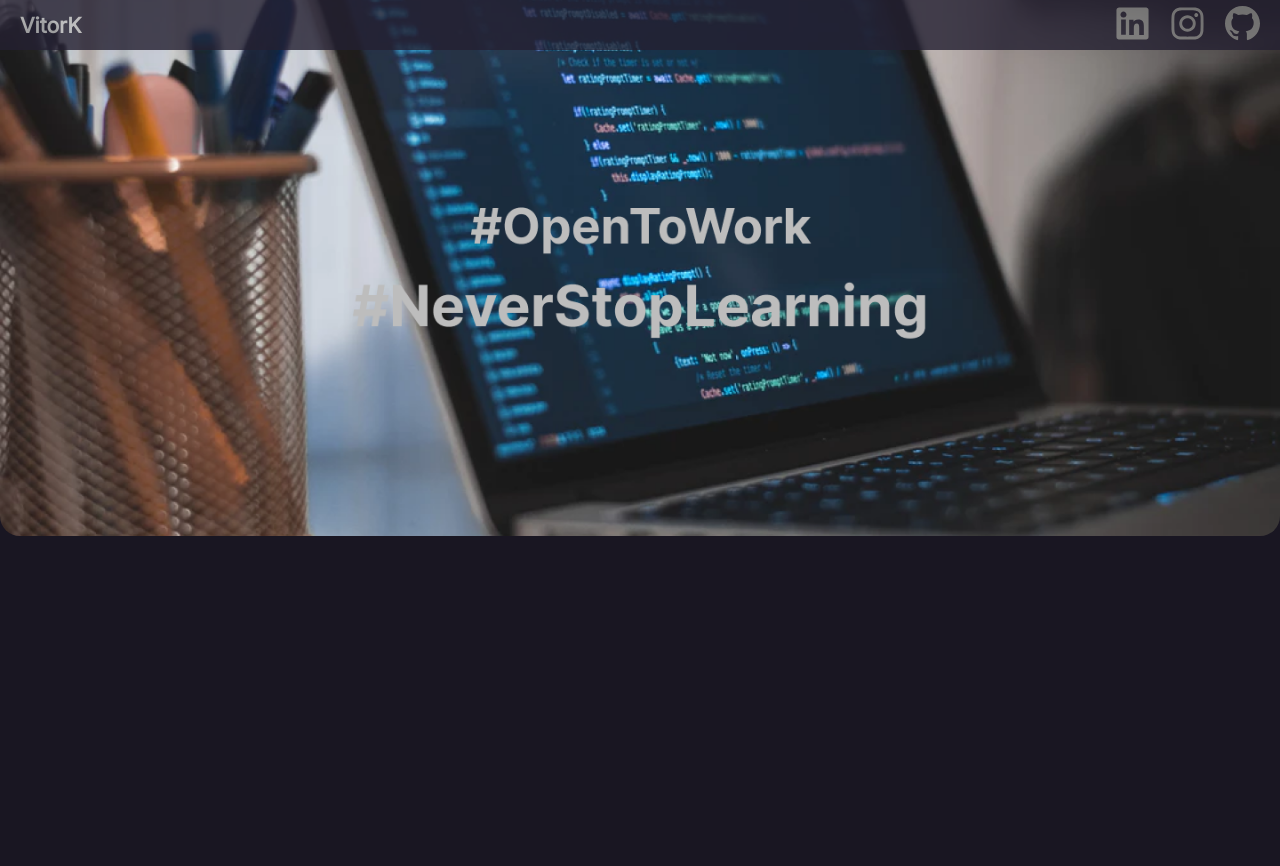
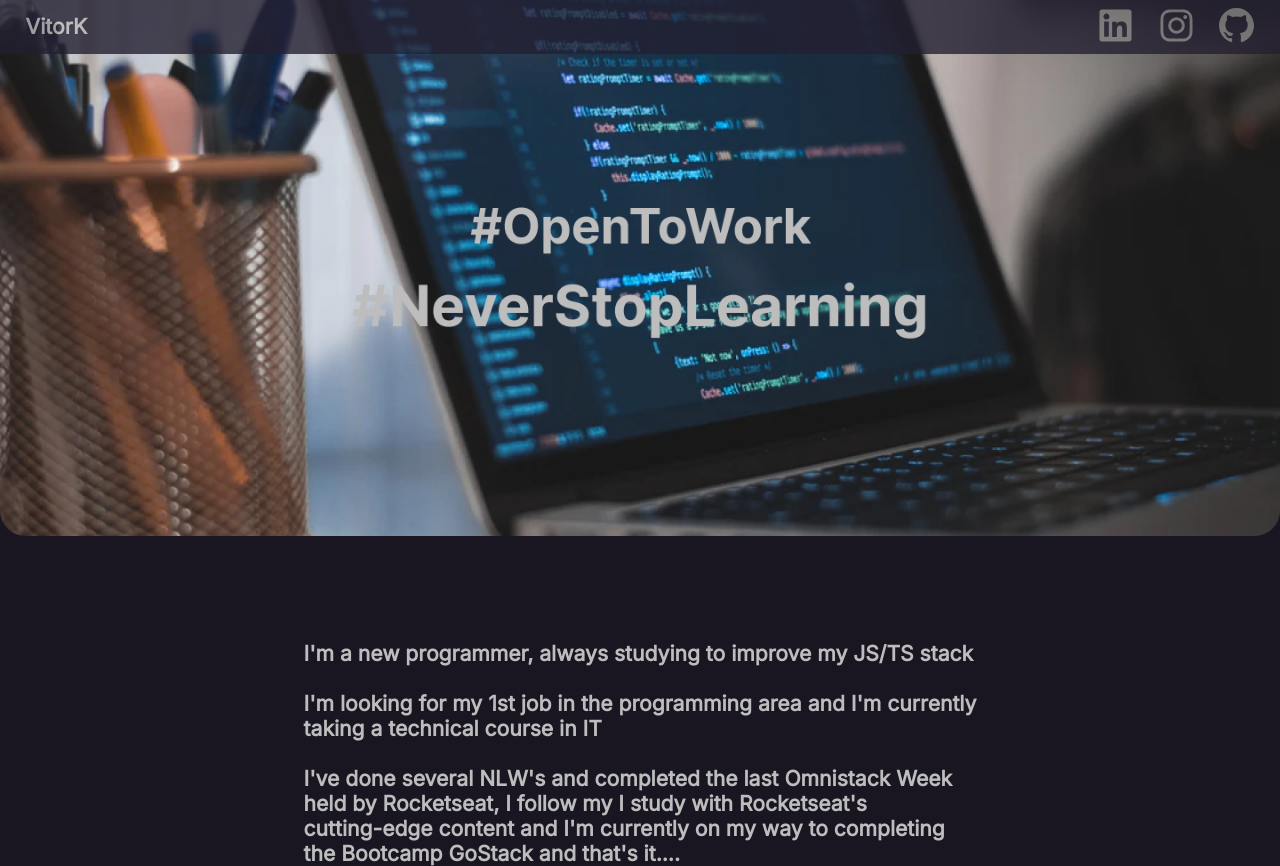
Before and after one commit to Vitor-Klein/Portifolio, a Next.js app: page / in a window 1280 px wide. Before the commit the page ends 800 px from the top, so only its background shows below. Built offline with nearby package versions, Linux system fonts and the light colour scheme.

Commit message:
add text

```diff
--- a/src/pages/index.tsx
+++ b/src/pages/index.tsx
@@ -4,15 +4,13 @@ import styles from "../styles/home.module.scss";
 
 export default function Home() {
   return (
+    <>
       <div className={styles.container}>
         <Head>
           <title>Vitor Hugo Klein</title>
         </Head>
 
         <div className={styles.content}>
-      <div className={styles.background}>
-        <img src="/background.png" alt="background" />
-      </div>
           <header>
             <h2>VitorK</h2>
             <div className="icons">
@@ -22,8 +20,24 @@ export default function Home() {
             </div>
           </header>
 
+          <div className={styles.background}>
+            <img src="/background.png" alt="background" />
+          </div>
+
+          <div className={styles.texts}>
+            <h2>
+              I'm a new programmer, always studying to improve my JS/TS stack <br /> <br />
+              I'm looking for my 1st job in the programming area and I'm currently <br />
+              taking a technical course in IT <br /> <br />
+              I've done several NLW's and completed the last Omnistack Week <br />
+              held by Rocketseat, I follow my I study with Rocketseat's <br />
+              cutting-edge content and I'm currently on my way to completing <br />
+              the Bootcamp GoStack and that's it.... <br />
+            </h2>
           </div>
         </div>
+      </div>
+    </>
 
   )
 }
--- a/src/styles/home.module.scss
+++ b/src/styles/home.module.scss
@@ -1,32 +1,42 @@
-.container{
-  .content{
-    .background{
-      position: absolute;
-      img{
+.container {
+  .content {
+    display: flex;
+    flex-direction: column;
+    align-items: center;
+
+    .background {
+      position: static;
+      img {
         width: 100%;
-        border-radius:0 0 20px 20px
+        border-radius: 0 0 2rem 2rem;
       }
     }
 
-    header{
-      position: absolute;
+    header {
+      position: fixed;
       opacity: 0.8;
 
       width: 100%;
-      height: 50px;
+      height: 4.2rem;
       background-color: #242031;
 
       display: flex;
       align-items: center;
       justify-content: space-between;
 
-      h2{
-        margin-left: 20px;
+      h2 {
+        margin-left: 2rem;
         color: var(--gray4);
       }
 
-      img{
-        margin-right:20px;
+      img {
+        margin-right: 2rem;
+      }
+    }
+    .texts {
+      h2 {
+        margin-top: 8rem;
+        position: relative;
       }
     }
   }
```
Lines whose indentation alone changed are shown as unchanged.
